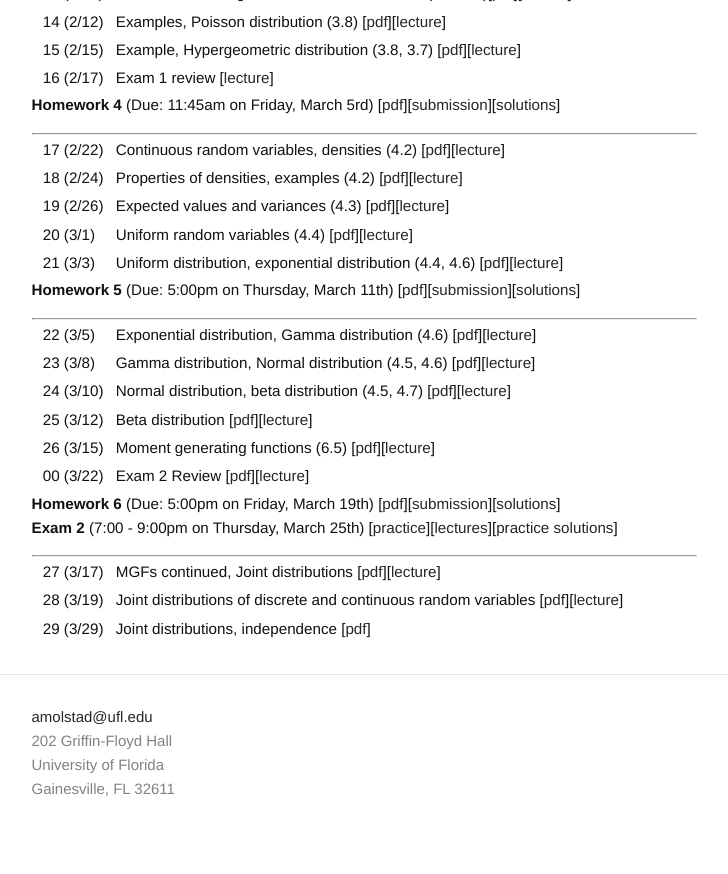
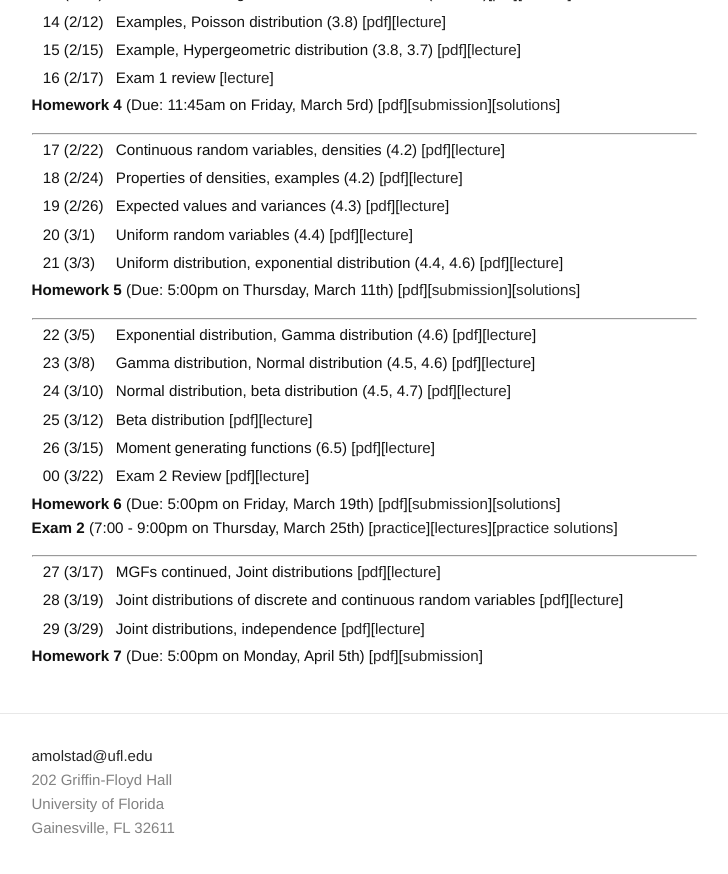
Before and after one commit to ajmolstad/ajmolstad.github.io, a Jekyll site: the page built from S21_STA4321.md, in a window 1280 px wide and 900 px high, scrolled down 865 px. Shown: the top 874 px of the window, without its empty margins (276-1004 px from the left). Built offline with Jekyll 4.4.1, drawn with Linux system fonts in a browser that asks for light colours.

Commit message:
Update S21_STA4321.md

```diff
--- a/S21_STA4321.md
+++ b/S21_STA4321.md
@@ -84,4 +84,6 @@ Note that you must be logged into your UFL eLearning account to access course ma
 
 || 27 (3/17)  || MGFs continued, Joint distributions [[pdf](https://ufl.instructure.com/files/58001468/download?download_frd=1)][[lecture](https://ufl.instructure.com/files/58008301/download?download_frd=1)] ||
 || 28 (3/19)  || Joint distributions of discrete and continuous random variables [[pdf](https://ufl.instructure.com/files/58065355/download?download_frd=1)][[lecture](https://ufl.instructure.com/courses/426946/files?preview=58107991)] ||
-|| 29 (3/29)  || Joint distributions, independence [[pdf](https://ufl.instructure.com/files/58320162/download?download_frd=1)] ||
+|| 29 (3/29)  || Joint distributions, independence [[pdf](https://ufl.instructure.com/files/58320162/download?download_frd=1)][[lecture](https://ufl.instructure.com/courses/426946/files?preview=58348575)] ||
+
+**Homework 7** (Due: 5:00pm on Monday, April 5th) [[pdf](https://ufl.instructure.com/files/58348831/download?download_frd=1)][[submission](https://ufl.instructure.com/courses/426946/assignments/4649193)]
```
